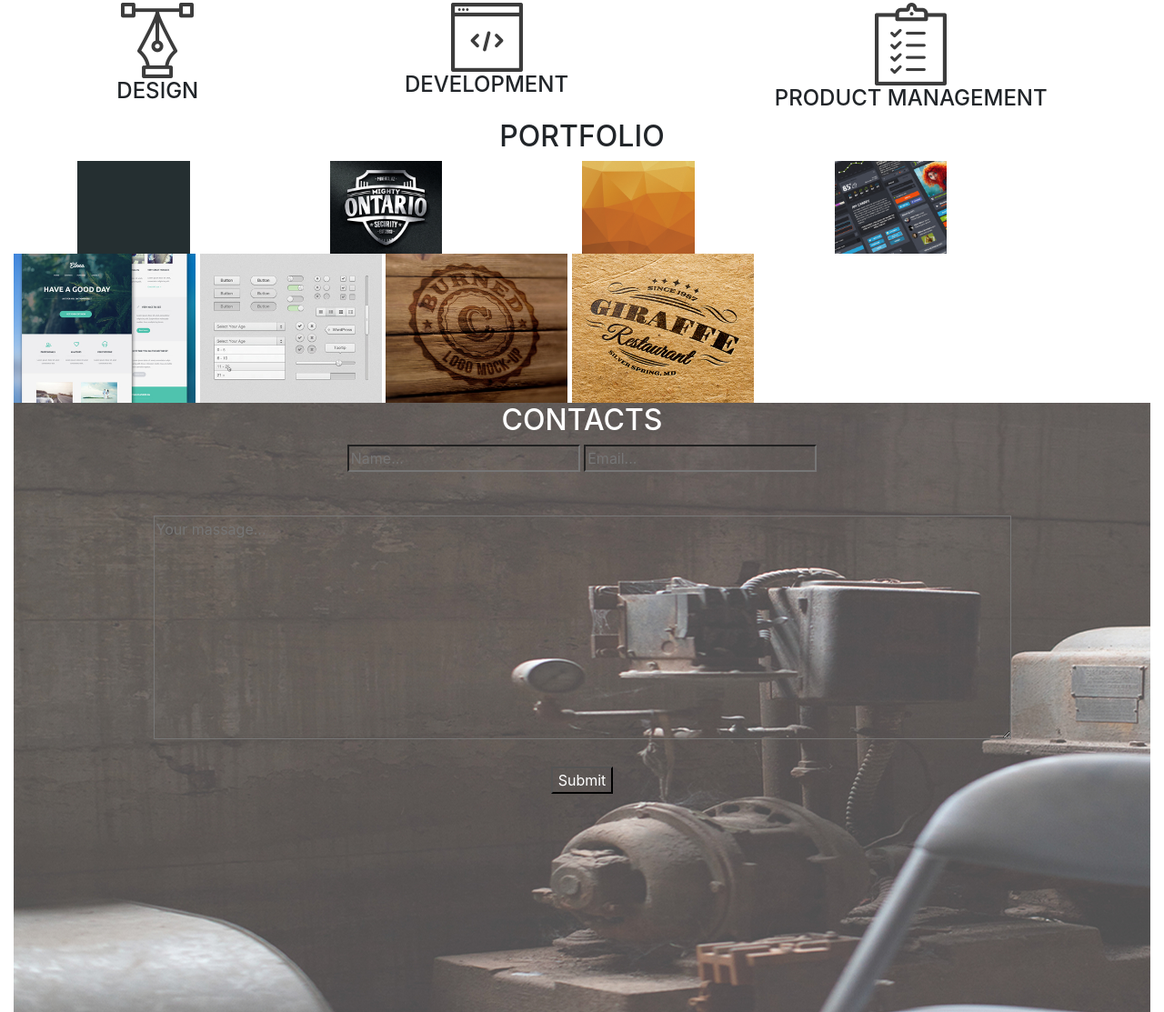
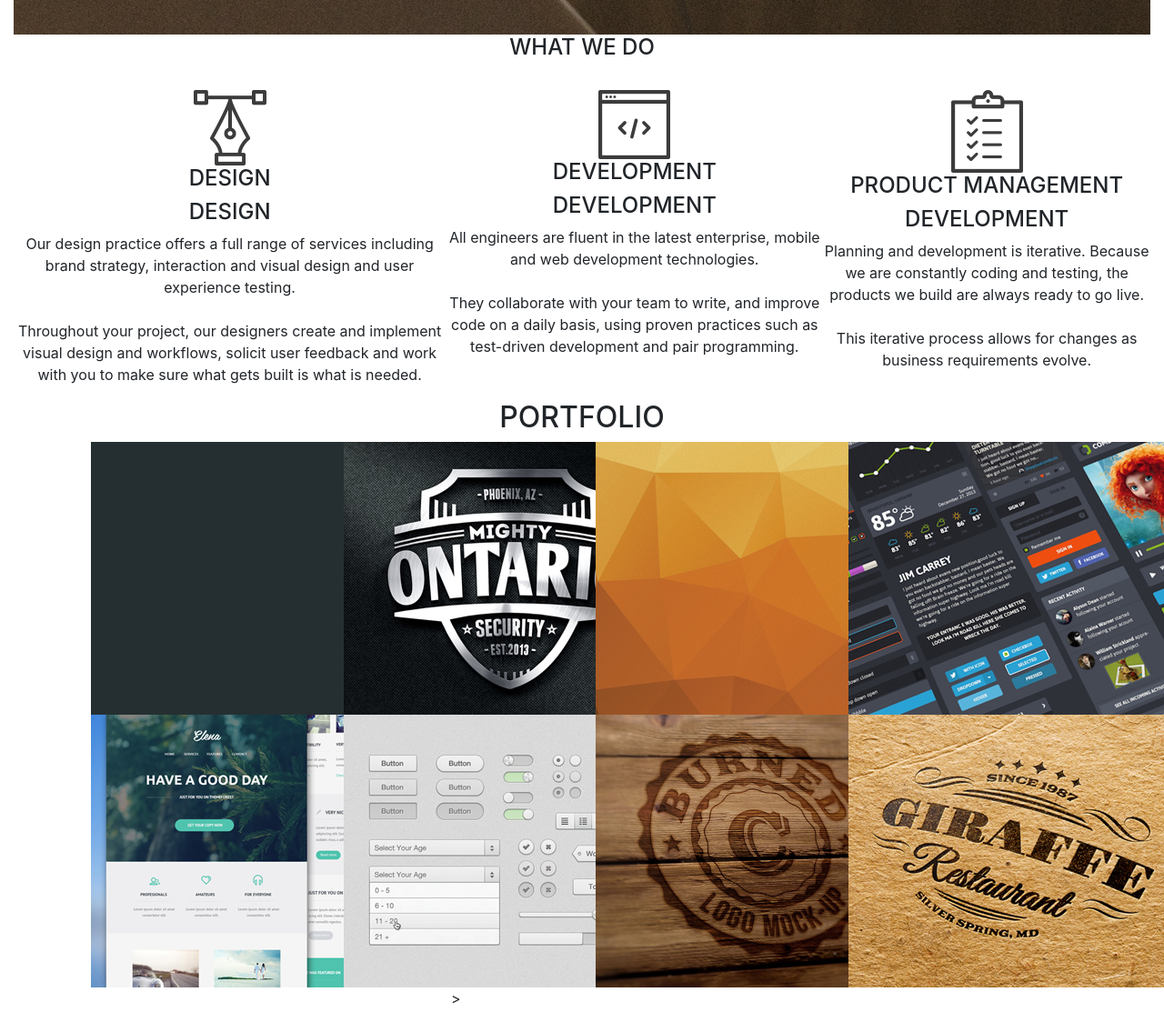
Before and after one commit to PerisOduol618/Delani-Studio, a plain HTML site: page index.html in a window 1280 px wide. Shown: the part 1472-2585 px from the top of the page at 91% size. Drawn offline with Linux system fonts and the light colour scheme.

Commit message:
Add paragraphs at the services section

```diff
--- a/index.html
+++ b/index.html
@@ -14,13 +14,13 @@
         <div id="home">
             <img src="Images/logo.png" alt="logo" class="logo">
             <h1 class="text-white">WELCOME</h1>
-            <h1 class="text-white">TO DELANI STUDIOS</h1>
+            <h1 class="text-white"><strong> DELANI STUDIO</strong></h1>
             <p class="text-white">AMAZING PEOPLE ARE MAKING AMAZING DESIGNS IN A FUN ENVIRONMENT </p>
             <div class="mouse">
                 <img src="/Images/mouse_click.png" alt="mouse_click">
             </div>
         </div>
-
+        <br><br>
         <div id="about" class="container">
             <h2>ABOUT US</h2>
             <p>When you work with us,you are part of a team of commited collaborators.All aspects of our software
@@ -29,6 +29,7 @@
             <p>We start each project by understanding your business goals,the user needs and the products
                 requirements.Then we help translate into effective and elegant solutions.</p>
         </div>
+        <br><br>
         <div id="services">
             <h2 class="text-white">services</h2>
             <p class="text-white">Before we write a contract or write a line of code our team will spend the necessary
@@ -42,45 +43,81 @@
             <br>
             <div class="icons">
                 <div>
-                    <img src="Images/services_icons/design_icon.png" alt="design">
+                    <img src="Images/services_icons/design_icon.png" alt="design" class="point">
                     <h4>DESIGN</h4>
+                    <div class="des">
+                        <h4>DESIGN</h4>
+                        <p>Our design practice offers a full range of services including brand strategy, interaction and
+                            visual design and user experience testing. <br><br> Throughout your project, our designers
+                            create and
+                            implement visual design and workflows, solicit user feedback and work with you to make sure
+                            what
+                            gets built is what is needed.</p>
+                    </div>
                 </div>
                 <div>
-                    <img src="Images/services_icons/dev_icon.png" alt="dev">
+                    <img src="Images/services_icons/dev_icon.png" alt="dev" class="point">
                     <h4>DEVELOPMENT</h4>
+                    <div class="dev">
+                        <h4>DEVELOPMENT</h4>
+                        <p>All engineers are fluent in the latest enterprise, mobile and web development technologies.<br><br>
+                            They collaborate with your team to write, and improve code on a daily basis, using proven
+                            practices such as test-driven development and pair programming.</p>
+                    </div>
                 </div>
-                <div>
-                    <img src="Images/services_icons/product_icon.png" alt="products">
+                <div class="pro">
+                    <img src="Images/services_icons/product_icon.png" alt="products" class="point">
                     <h4>PRODUCT MANAGEMENT</h4>
+                    <div>
+                        <h4>DEVELOPMENT</h4>
+                        <p>Planning and development is iterative. Because we are constantly coding and testing, the
+                            products we build are always ready to go live. <br><br>
+                            This iterative process allows for changes as
+                            business requirements evolve.</p>
+                    </div>
                 </div>
             </div>
         </div>
         <div id="portfolio" class="container">
             <h2>PORTFOLIO</h2>
-            <div class="port">
+            <div class="container">
                 <div class="row">
-                    <img src="Images/portfolio/work1.jpg" alt="one" class="col-md-6">
+                    <div class="col">
+                        <img src="Images/portfolio/work1.jpg" alt="one">
+                    </div>
+                    <div class="col">
+                        <img src="Images/portfolio/work2.jpg" alt="two">
+                    </div>
+                    <div class="col">
+                        <img src="Images/portfolio/work3.jpg" alt="three">
+                    </div>
+                    <div class="col">
+                        <img src="Images/portfolio/work4.jpg" alt="four">
+                    </div>
                 </div>
+            </div>
+            <div class="container">
                 <div class="row">
-                    <img src="Images/portfolio/work2.jpg" alt="two" class="col-md-6">
-                </div>
-                <div class="row">
-                    <img src="Images/portfolio/work3.jpg" alt="three" class="col-md-6">
-                </div>
-                <div class="row">
-                    <img src="Images/portfolio/work4.jpg" alt="four" class="col-md-6">
+                    <div class="col">
+                        <img src="Images/portfolio/work5.jpg" alt="five">
+                    </div>
+                    <div class="col">
+                        <img src="Images/portfolio/work6.jpg" alt="six">>
+                    </div>
+                    <div class="col">
+                        <img src="Images/portfolio/work7.jpg" alt="seven">
+                    </div>
+                    <div class="col">
+                        <img src="Images/portfolio/work8.jpg" alt="eight">
+                    </div>
                 </div>
             </div>
         </div>
-        <div class="second">
-            <img src="Images/portfolio/work5.jpg" alt="five" width="200px">
-            <img src="Images/portfolio/work6.jpg" alt="six" width="200px">
-            <img src="Images/portfolio/work7.jpg" alt="seven" width="200px">
-            <img src="Images/portfolio/work8.jpg" alt="eight" width="200px">
-        </div>
 
+        <br><br><br>
         <div id="contacts">
-            <h2 class="con  text-white">CONTACTS</h2>
+            <h2 class="con  text-white"><strong>CONTACT US</strong></h2>
+            <br>
             <div class="form">
                 <form action="action_page.php" id="usrform">
                     <div class="text">
@@ -91,14 +128,14 @@
                     <br>
                     <textarea name="comment" form="usrform" cols="90" rows="10" class="text-white"
                         placeholder="Your massage..."></textarea>
-                    <br>
-                    <br>
+                    <br><br><br>
                     <input type="submit" class="text-white">
                 </form>
 
             </div>
 
         </div>
+        <br><br>
         <div id="footer">
             <a href="https://twitter.com/" target="_blank"><img src="/Images/social/twitter.png"></a>
             <a href="https://dribbble.com/tags/website" target="_blank"><img src="/Images/social/dribble.png"></a>
@@ -111,7 +148,10 @@
             <a href="https://www.pinterest.com/" target="_blank"><img src="/Images/social/pinterest.png"></a>
             <a href="https://www.flickr.com/photos/tags/flicker/" target="_blank"><img
                     src="Images/social/flickr.png"></a>
+            <br><br>
+            <p>DELANI STUDIO<br>2019</p>
         </div>
+
     </div>
 </body>
 
```
